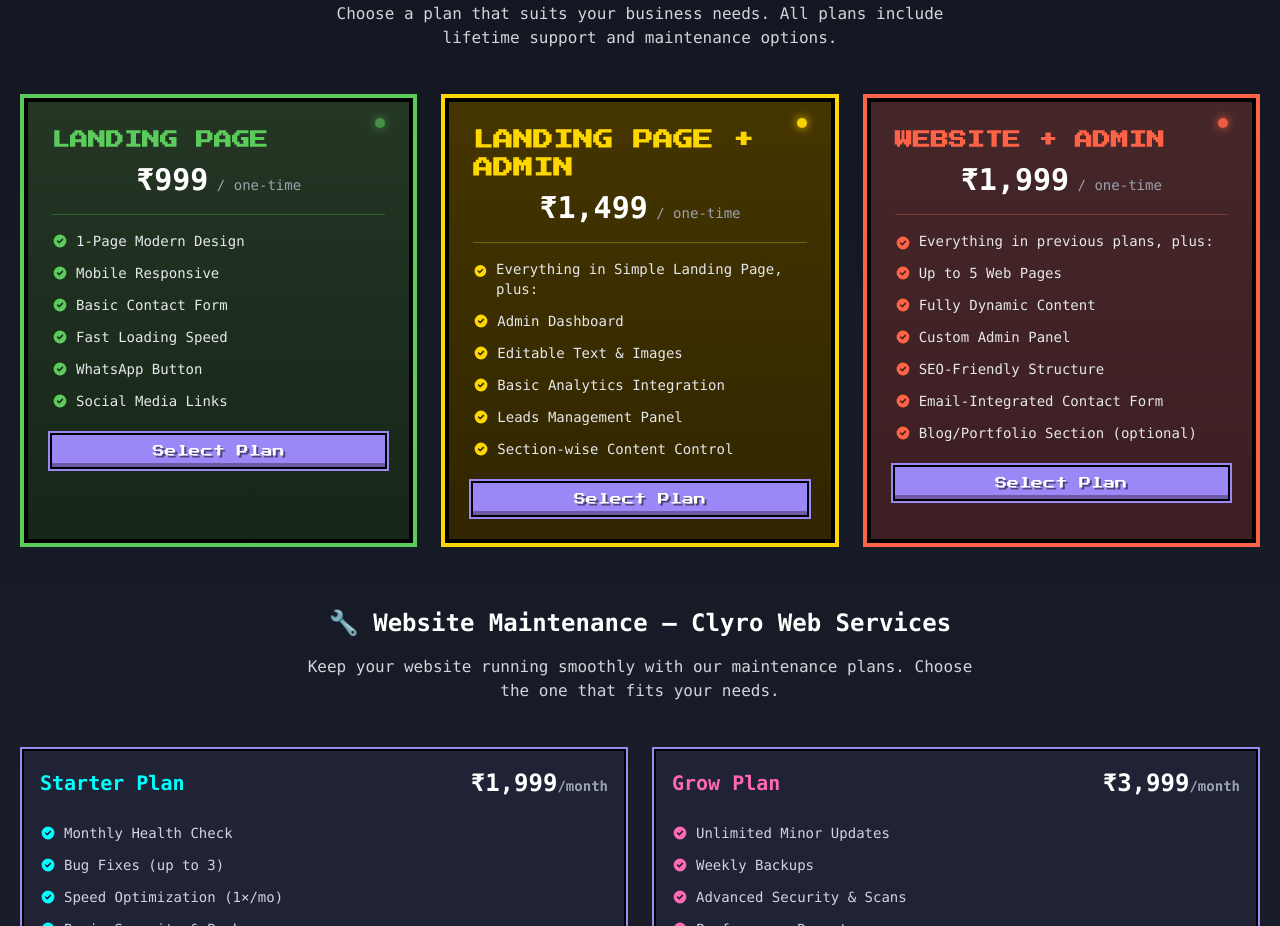
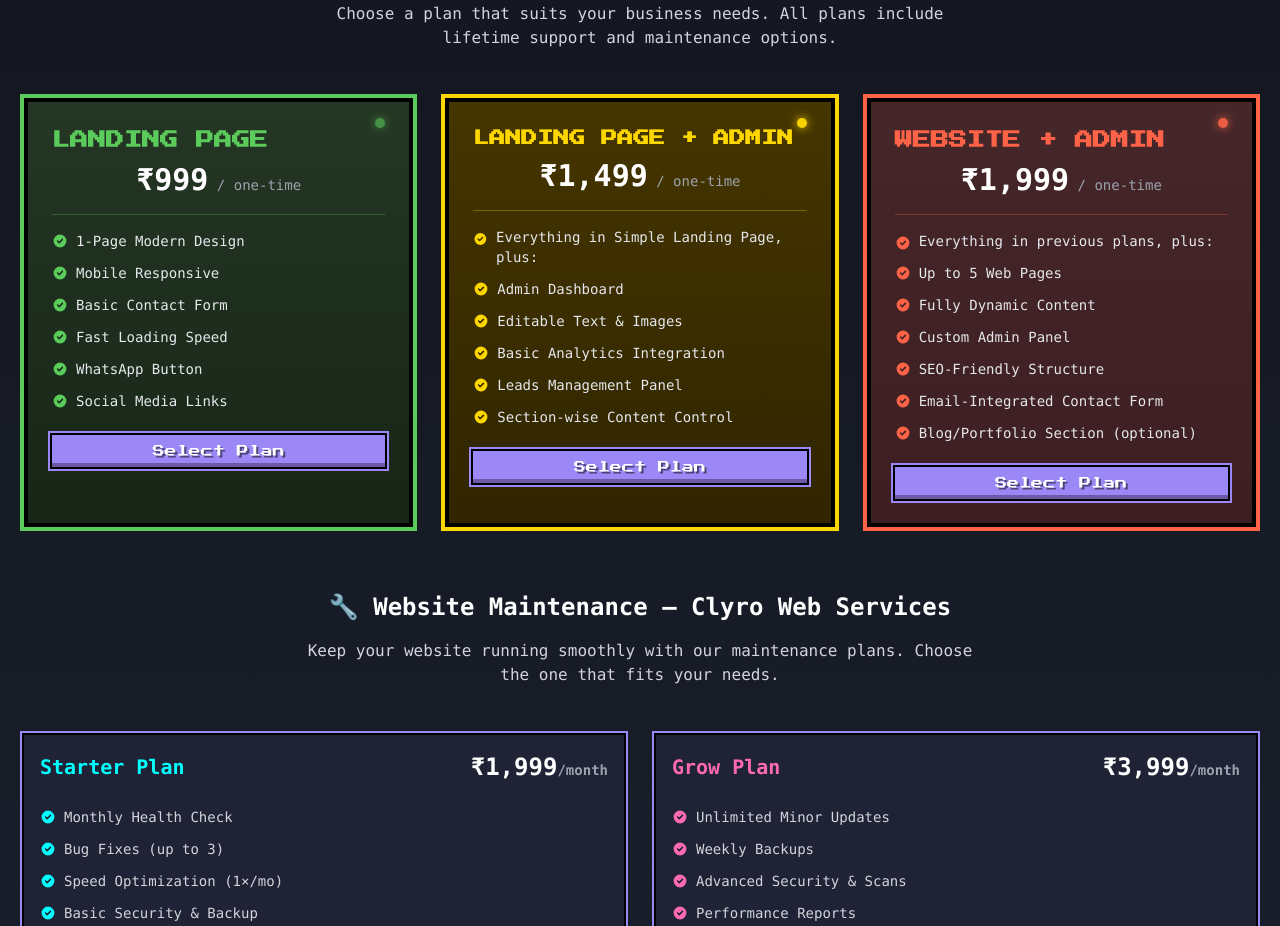
Before and after one commit to aakashtiwari-dev/Aakash-Portfolio, a React (Vite) app: page / in a window 1280 px wide. Shown: the part 3140-4066 px from the top of the page. Built offline with nearby package versions, Linux system fonts and the light colour scheme.

Commit message:
Visual edit in Lovable
Edited UI in Lovable

```diff
--- a/src/components/PricingSection.tsx
+++ b/src/components/PricingSection.tsx
@@ -94,7 +94,7 @@ const PricingSection = () => {
               <span className="led yellow animate-blink"></span>
             </div>
             <div className="p-6">
-              <h3 className="text-xl font-bold mb-2 text-pixel-yellow font-pixel">LANDING PAGE + ADMIN</h3>
+              <h3 className="font-bold mb-2 text-pixel-yellow font-pixel text-base">LANDING PAGE + ADMIN</h3>
 
               <div className="mb-4 text-center">
                 <span className="text-3xl font-bold text-white">₹1,499</span>
```
